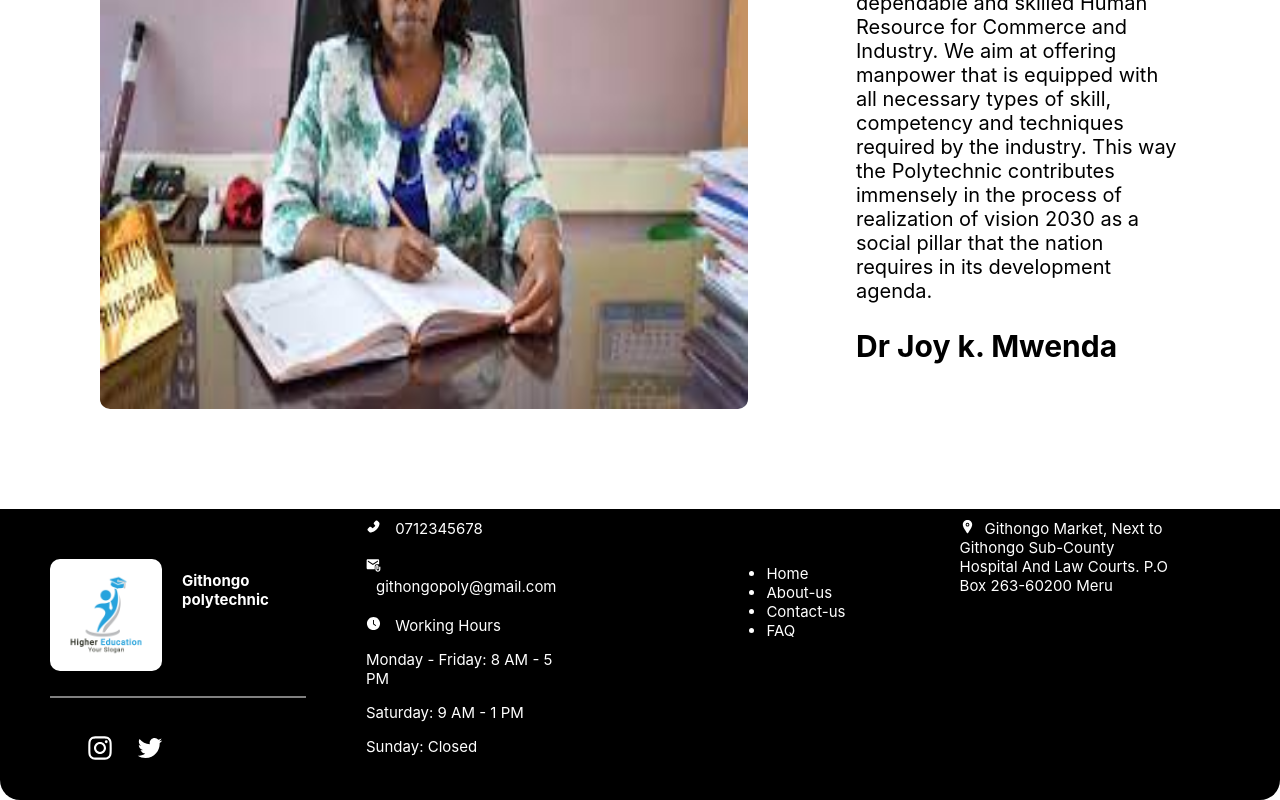
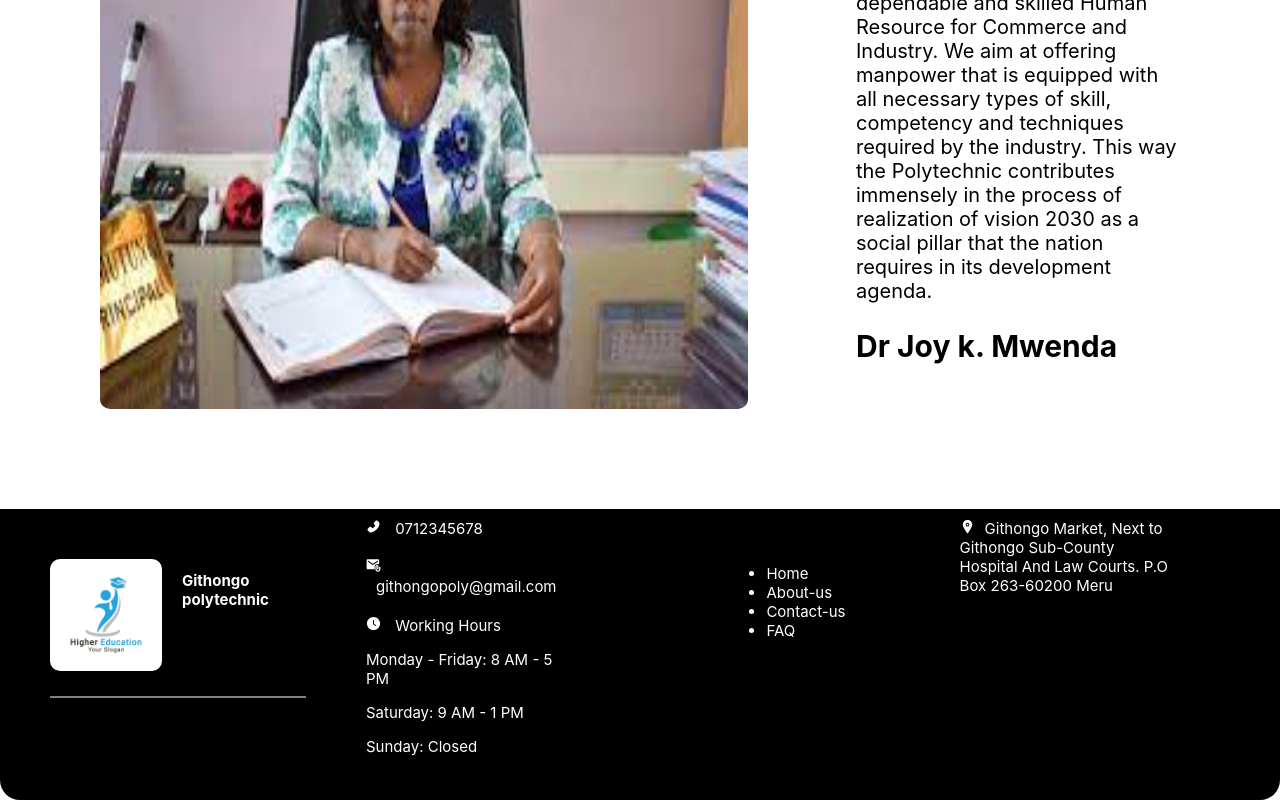
Before and after one commit to Alexkimathi/School, a React (Create React App) app in the folder frontend/: page / in a window 1280 px wide. Shown: the part 1631-2431 px from the top of the page. Built offline with nearby package versions, Linux system fonts and the light colour scheme.

Commit message:
remove  icons

```diff
--- a/frontend/src/components/footer/Links.js
+++ b/frontend/src/components/footer/Links.js
@@ -19,7 +19,7 @@ function Links() {
                 <h2 className="logo__text">Githongo polytechnic</h2>
               </div>
               <hr className="line" />
-              <div className="header__socials">
+              {/* <div className="header__socials">
                 {data.map((item) => (
                   <a
                     key={item.id}
@@ -30,7 +30,7 @@ function Links() {
                     {item.icon}
                   </a>
                 ))}
-              </div>
+              </div> */}
             </div>
 
             <div>
--- a/frontend/src/components/footer/data.js
+++ b/frontend/src/components/footer/data.js
@@ -1,13 +1,13 @@
-import {AiOutlineInstagram} from 'react-icons/ai'
-import {AiOutlineTwitter} from 'react-icons/ai'
+// import {AiOutlineInstagram} from 'react-icons/ai'
+// import {AiOutlineTwitter} from 'react-icons/ai'
 // import {FaFacebookSquare} from 'react-icons/fa'
 
 
 
-const data = [
-    {id: 1, link: 'https://instagram.com', icon: <AiOutlineInstagram/>},
-    {id: 2, link: 'https://twitter.com', icon: <AiOutlineTwitter/>},
-    // {id: 3, link: 'https://facebook.com', icon: <FaFacebookSquare/>},
+// const data = [
+//     {id: 1, link: 'https://instagram.com', icon: <AiOutlineInstagram/>},
+//     {id: 2, link: 'https://twitter.com', icon: <AiOutlineTwitter/>},
+//     {id: 3, link: 'https://facebook.com', icon: <FaFacebookSquare/>},
 
-]
-export default data
+// ]
+// export default data
```
